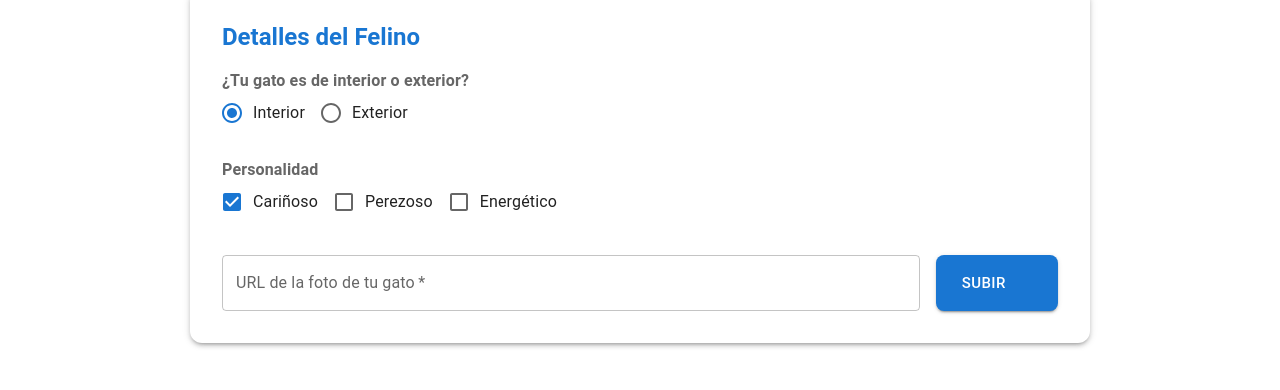
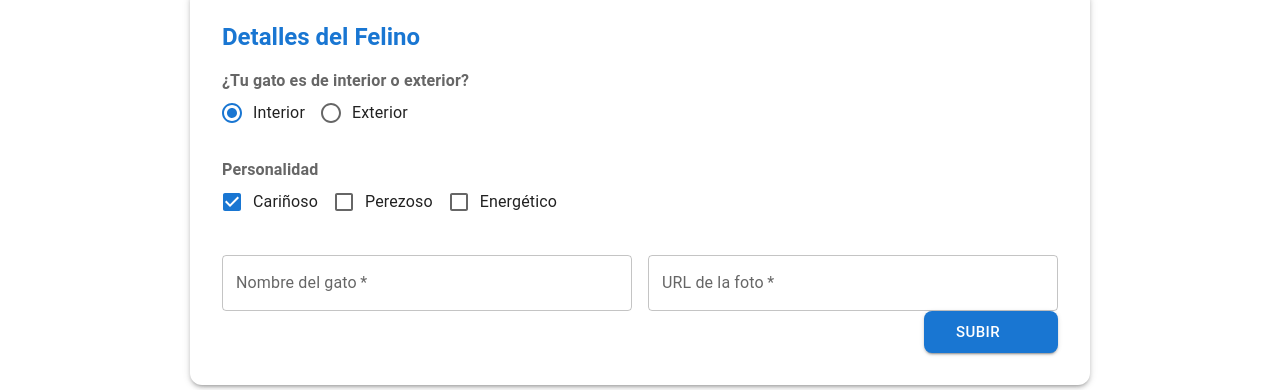
Before and after one commit to ariannysOronoz/cat-photo-app-pro, a React (Vite) app: page / in a window 1280 px wide. Shown: the part 1167-1557 px from the top of the page. Before the commit the page ends 1518 px from the top, so only its background shows below. Built offline with nearby package versions, Linux system fonts and the light colour scheme; some icons are missing.

Commit message:
feat: connect form to update gallery state dynamically

```diff
--- a/src/App.jsx
+++ b/src/App.jsx
@@ -4,8 +4,14 @@ import Navbar from './components/Navbar';
 import CatCard from './components/CatCard';
 import { catsData } from './catsData';
 import CatForm from './components/CatForm';
+import { useState } from 'react';
 
 function App() {
+  const [gatos, setGatos] = useState(catsData);
+  const agregarGato = (nuevoGato) => {
+    setGatos([nuevoGato, ...gatos]);
+  };
+
   return (
     <Box>
       <Navbar />
@@ -19,7 +25,7 @@ function App() {
         </Typography>
 
       <Grid container spacing={4}>
-          {catsData.map((cat) => (
+          {gatos.map((cat) => (
             <Grid item key={cat.id} xs={12} sm={6} md={4}>
               <CatCard
                 url={cat.url}
@@ -35,7 +41,7 @@ function App() {
           <Typography variant="h4" fontWeight="bold" textAlign="center" gutterBottom sx={{ mb: 4 }}>
             ¡Sube a tu Michi!
           </Typography>
-          <CatForm />
+          <CatForm onAgregar={agregarGato}/>
         </Box>
 
       </Container>
--- a/src/components/CatForm.jsx
+++ b/src/components/CatForm.jsx
@@ -1,14 +1,32 @@
 import { Box, TextField, Button, Typography, FormControl, FormLabel, RadioGroup, FormControlLabel, Radio, FormGroup, Checkbox, Paper } from '@mui/material';
 import SendIcon from '@mui/icons-material/Send';
+import { useState } from 'react';
 
-export default function CatForm() {
-  return (
+export default function CatForm({onAgregar}) {
+  const [nombre, setNombre] = useState('');
+  const [url, setUrl] = useState('');
+
+  const handleSubmit = (e) => {
+    e.preventDefault(); // Evita que la página se recargue (comportamiento clásico de HTML)
+
+  const nuevoMichi = {
+      id: Date.now(), // Genera un número único aleatorio
+      title: nombre,
+      url: url,
+      description: "¡Un nuevo amigo peludo se ha unido a la pandilla de CatPhotoApp!"
+    };
+
+  onAgregar(nuevoMichi);
+  setNombre('');
+    setUrl('');
+  };
+    return (
     <Paper elevation={3} sx={{ p: 4, borderRadius: 3 }}>
       <Typography variant="h5" gutterBottom fontWeight="bold" color="primary">
         Detalles del Felino
       </Typography>
 
-      <form onSubmit={(e) => e.preventDefault()}>
+      <form onSubmit={handleSubmit}>
         {/* Sección de Radio Buttons */}
         <FormControl component="fieldset" sx={{ mb: 3, mt: 2, display: 'block' }}>
           <FormLabel component="legend" sx={{ fontWeight: 'bold' }}>¿Tu gato es de interior o exterior?</FormLabel>
@@ -32,11 +50,22 @@ export default function CatForm() {
         <Box sx={{ display: 'flex', gap: 2, flexDirection: { xs: 'column', sm: 'row' } }}>
           <TextField
             fullWidth
-            label="URL de la foto de tu gato"
+            label="Nombre del gato"
+            variant="outlined"
+            onChange={(e) => setNombre(e.target.value)}
+            required
+          />
+          <TextField
+            fullWidth
+            label="URL de la foto"
             variant="outlined"
             placeholder="https://ejemplo.com/foto.jpg"
             required
+            value={url}
+            onChange={(e) => setUrl(e.target.value)}
           />
+        </Box>
+        <Box sx={{ display: 'flex', justifyContent: 'flex-end' }}>
           <Button
             variant="contained"
             color="primary"
```
